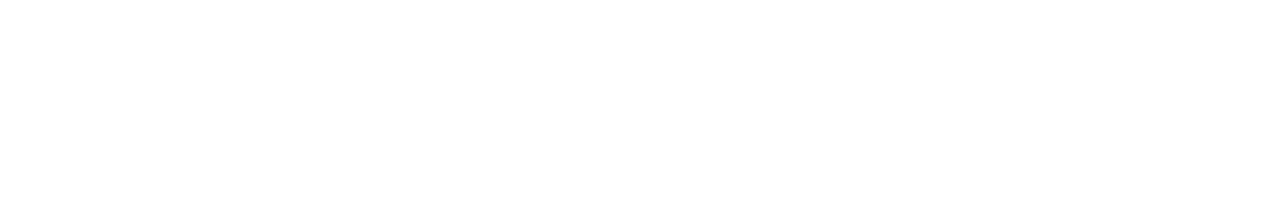
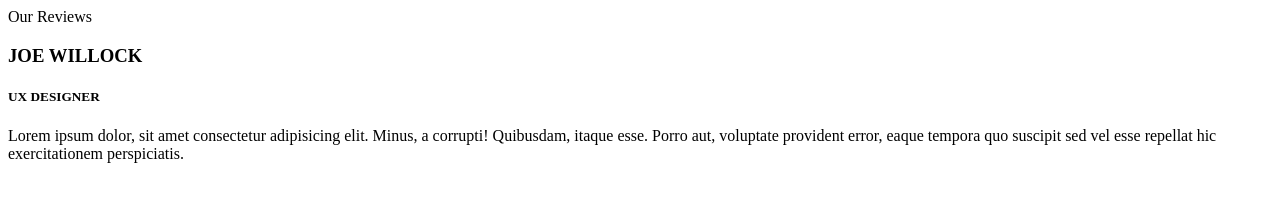
Before and after one commit to Adeyemi-Muaz-Ayomide/Review-Carousel, a plain HTML site: page index.html in a window 1280 px wide. Drawn offline with Linux system fonts and the light colour scheme.

Commit message:
added html tags

```diff
--- a/index.html
+++ b/index.html
@@ -11,7 +11,32 @@
 </head>
 <body>
 
-    <main></main>
+    <main>
+
+        <div>
+            Our Reviews
+        </div>
+
+        <article>
+            <div>
+                <img src="" alt="">
+            </div>
+
+            <h3>JOE WILLOCK</h3>
+            <h5>UX DESIGNER</h5>
+
+            <p>
+                Lorem ipsum dolor,
+                sit amet consectetur adipisicing elit.
+                Minus, a corrupti! Quibusdam, itaque esse.
+                Porro aut, voluptate provident error,
+                eaque tempora quo suscipit sed vel esse repellat hic
+                exercitationem perspiciatis.
+            </p>
+        </article>
+
+
+    </main>
 
 
     <script src="scripts.js"></script>
```
